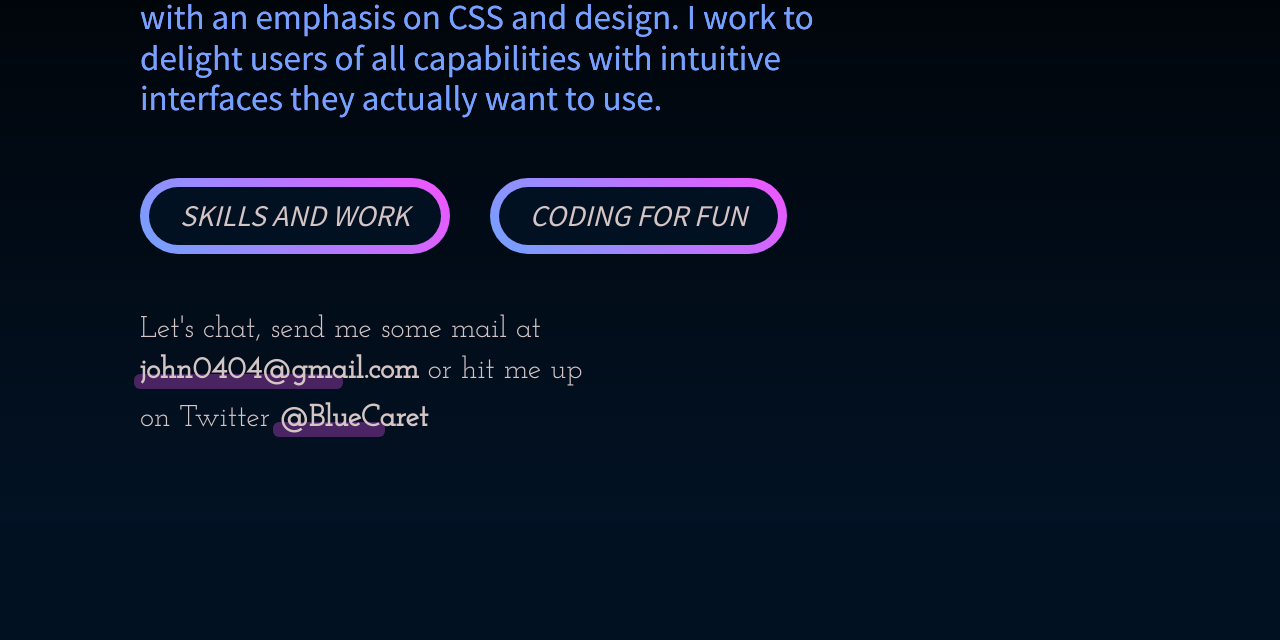
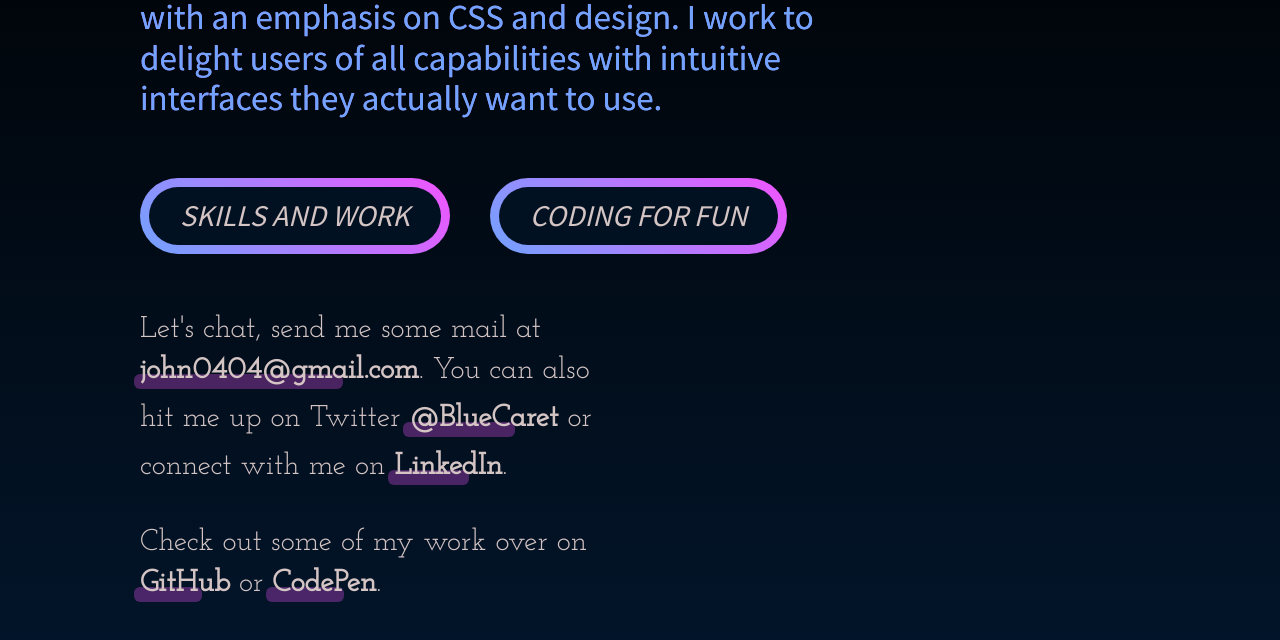
Before and after one commit to bluecaret/johnwhancock, an Eleventy site: page src/index.njk in a window 1280 px wide. Shown: the part 825-1465 px from the top of the page. Before the commit the page ends 1348 px from the top, so only its background shows below. Built offline with nearby package versions, Linux system fonts and the light colour scheme; Eleventy itself is replaced by a stand-in of ours; files that its build step writes are made by us from their sources.

Commit message:
add links to footer

```diff
--- a/src/includes/default.njk
+++ b/src/includes/default.njk
@@ -69,7 +69,9 @@
       {{ content | safe }}
 
       <footer class="footer">
-        Let's chat, send me some mail at <a href="mailto:john0404@gmail.com" target="_blank" class="link">john0404@gmail.com</a> or hit me up on Twitter <a href="https://twitter.com/bluecaret" target="_blank" class="link">@BlueCaret</a>
+        Let's chat, send me some mail at <a href="mailto:john0404@gmail.com" target="_blank" class="link">john0404@gmail.com</a>. You can also hit me up on Twitter <a href="https://twitter.com/bluecaret" target="_blank" class="link">@BlueCaret</a> or connect with me on <a href="https://www.linkedin.com/in/johnwhancock/" target="_blank" class="link">LinkedIn</a>.
+        <br /><br />
+        Check out some of my work over on <a href="https://github.com/bluecaret" target="_blank" class="link">GitHub</a> or <a href="https://codepen.io/BlueCaret/" target="_blank" class="link">CodePen</a>.
       </footer>
     </div>
 
```
